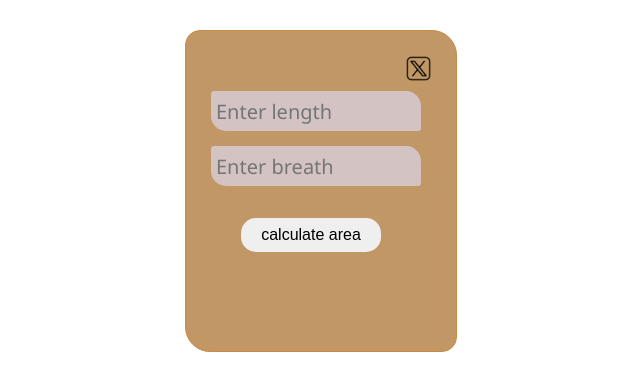
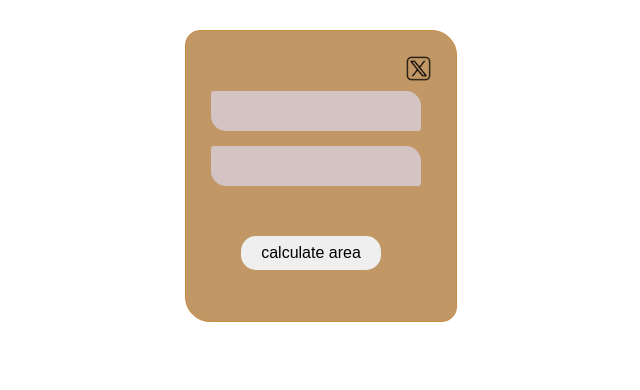
Before and after one commit to shravanbhoyar1/area-of-triangle, a plain HTML site: page index.html in a window 1280 px wide. Both pictures are taken after a click on the picture 737 px from the left and 68 px from the top of the page. Shown: the whole page, without its empty margins (319-959 px from the left). Drawn offline with Linux system fonts and the light colour scheme.

Commit message:
complete

```diff
--- a/index.css
+++ b/index.css
@@ -4,7 +4,7 @@ body {
 }
 
 .main-div {
-    height: 290px;
+    height: 260px;
     width: 240px;
     background-color: rgb(193, 151, 101);
     padding: 15px;
--- a/index.html
+++ b/index.html
@@ -33,9 +33,11 @@
 
         }
         function clearResult(){
-            lenghtInput.innerHTML="";
-            breathInput.innerHTML="";
+
+            lenghtInput.value=" ";
+            breathInput.value=" ";
             resultElement.innerText="";
+            resultElement.style.margin="35px"
 
         }
 
```
